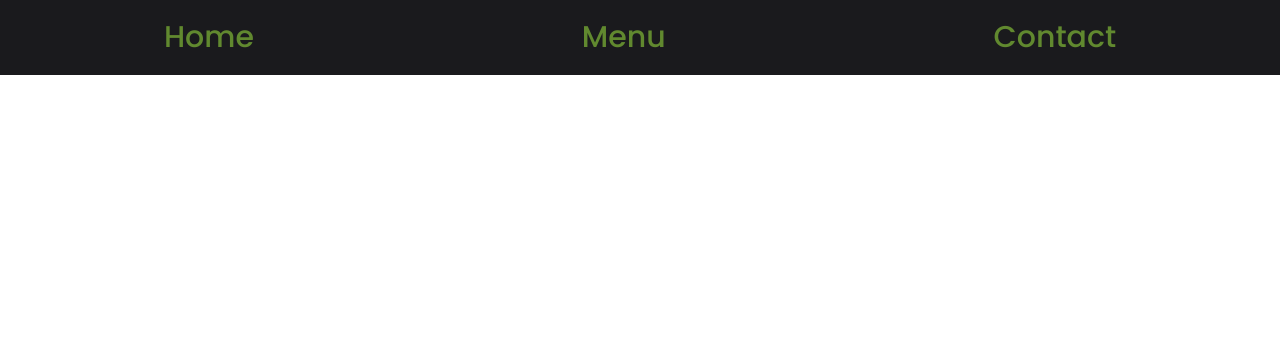
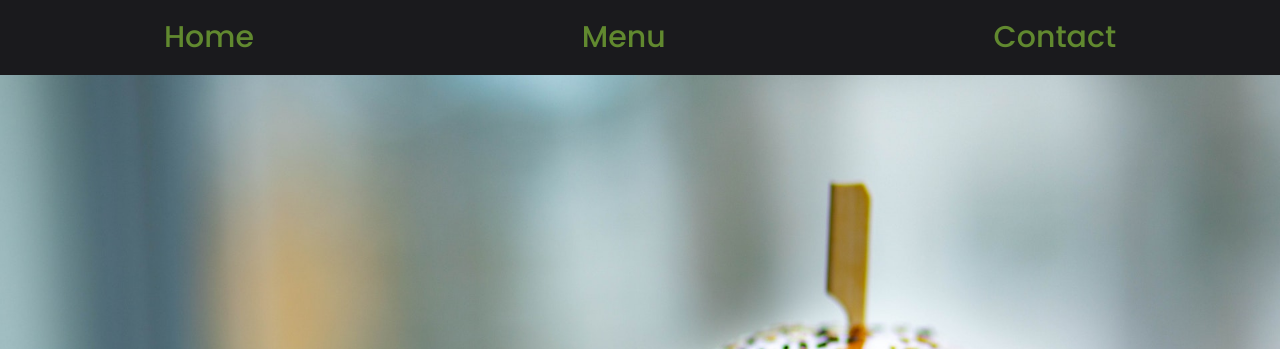
Before and after one commit to sultanp91/restaurant-page, a plain HTML site: page index.html in a window 1280 px wide. Shown: the top 349 px of the page. Drawn offline with Linux system fonts and the light colour scheme.

Commit message:
updated image pathing

```diff
--- a/main.scss
+++ b/main.scss
@@ -16,7 +16,7 @@ html{
 }
 
 #content {
-    background-image: url("../img/pexels-valeria-boltneva-1639565.jpg");
+    background-image: url("./pexels-valeria-boltneva-1639565.jpg");
     background-size: cover;
     height: 100vh;
 }
```
Also changed, not shown: main.css, pexels-valeria-boltneva-1639565.jpg (added), 1 other file.
